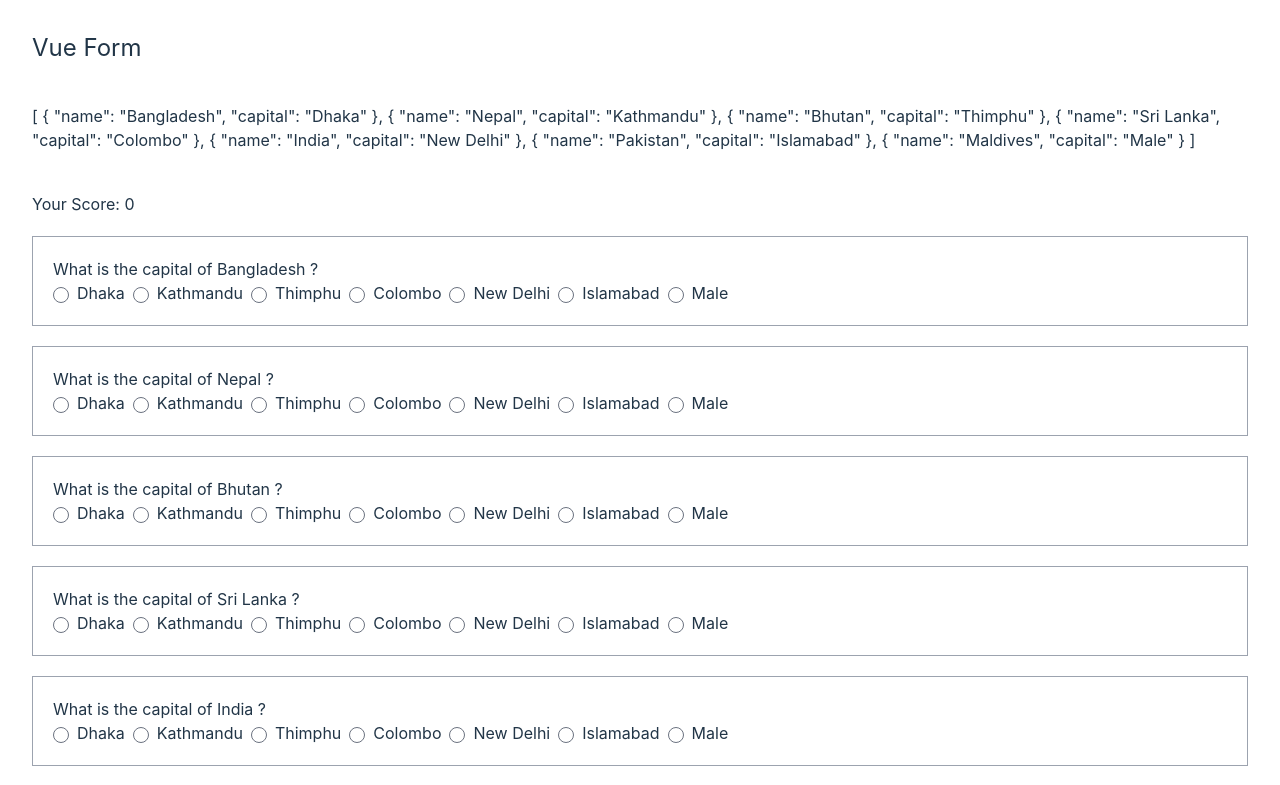
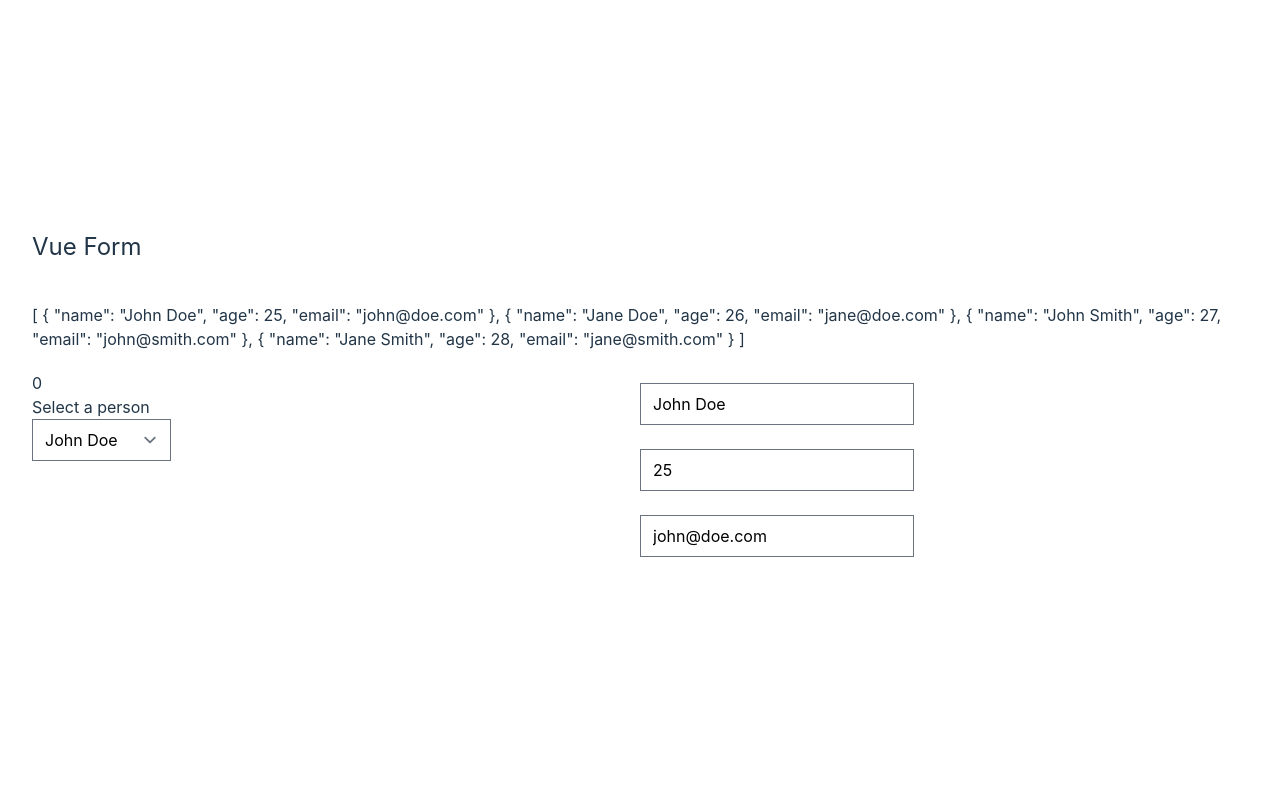
Before and after one commit to ahnaf00/vue-form, a Vue app: page / in a window 1280 px wide. Shown: the top 785 px of the page. Built offline with nearby package versions, Linux system fonts and the light colour scheme.

Commit message:
Episode-06

```diff
--- a/src/App.vue
+++ b/src/App.vue
@@ -1,46 +1,37 @@
 <script setup>
-import { reactive } from 'vue'
-const saarcCountries = reactive([
-  { name: "Bangladesh", capital: "Dhaka" },
-  { name: "Nepal", capital: "Kathmandu" },
-  { name: "Bhutan", capital: "Thimphu" },
-  { name: "Sri Lanka", capital: "Colombo" },
-  { name: "India", capital: "New Delhi" },
-  { name: "Pakistan", capital: "Islamabad" },
-  { name: "Maldives", capital: "Male" }
+import { ref, reactive } from 'vue'
+const persons = reactive([
+  { name: 'John Doe', age: 25, email: 'john@doe.com' },
+  { name: 'Jane Doe', age: 26, email: 'jane@doe.com' },
+  { name: 'John Smith', age: 27, email: 'john@smith.com' },
+  { name: 'Jane Smith', age: 28, email: 'jane@smith.com' }
 ])
 
-const capitals = ["Dhaka", "Kathmandu", "Thimphu", "Colombo", "New Delhi", "Islamabad", "Male"]
-
-// const getRandomCapitals = () => {
-//   return capitals.sort(()=>Math.random()-0.5)
-// }
-
-const getScore = () => {
-  let score = 0;
-  saarcCountries.forEach(country =>{
-    if(country.answer == country.capital)
-    {
-      score++;
-    }
-  })
-  return score;
-}
-
+const activeIndex = ref(0)
 </script>
 
 <template>
   <section class="mx-auto container text-left">
     <h1 class="text-2xl mb-10">Vue Form</h1>
-    <p class="mb-10">{{ saarcCountries }}</p>
-    <p>Your Score: {{ getScore() }}</p>
-    <div class="my-5 border border-gray-400 p-5" v-for="country in saarcCountries" :key="country.name">
-      <p>What is the capital of {{ country.name }} ?</p>
-      <template v-for="capital in capitals">
-        <input :name="country.name" type="radio" :value="capital" v-model="country.answer" />
-        <label class="ml-2 mr-2">{{ capital }}</label>
-      </template>
+    <p class="my-5">{{ persons }}</p>
+    <div class="flex ">
+      <div class="w-1/2">
+        <p>{{ activeIndex }}</p>
+
+        <p class="mb-10">
+        <h2>Select a person</h2>
+        <select class="text-black" v-model="activeIndex" name="person" id="person">
+          <option :value="index" v-for="(person, index) in persons" :key="index">{{ person.name }}</option>
+        </select>
+        </p>
+      </div>
+      <div>
+        <div class="flex flex-col text-black">
+          <input class=" my-3" type="text" :placeholder="key" v-model="persons[activeIndex][key]" v-for="(value, key, index2) in persons[activeIndex]">
+        </div>
+      </div>
     </div>
+
   </section>
 </template>
 <style scoped></style>
```
